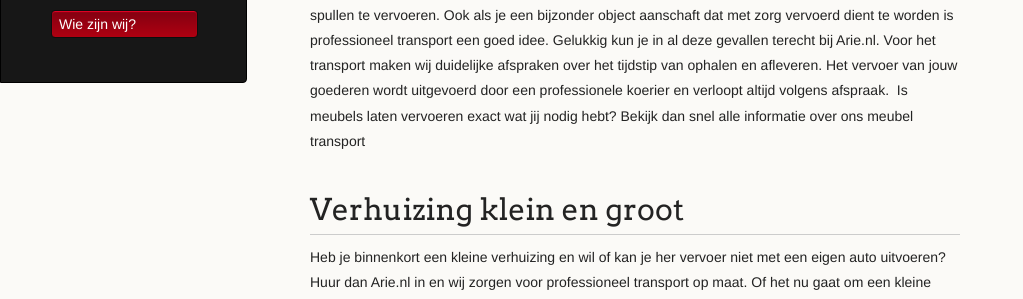
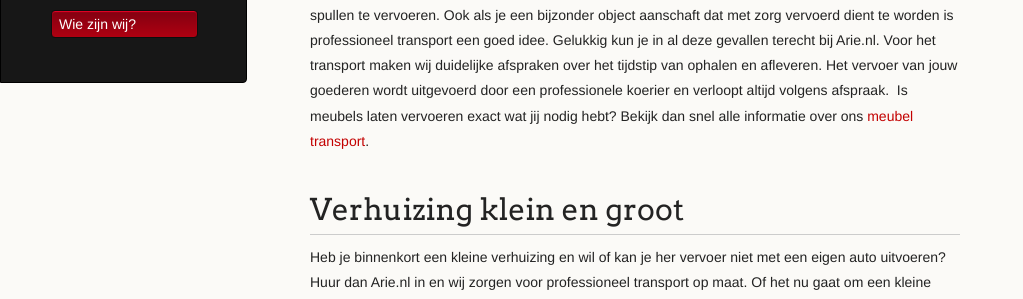
Before and after one commit to amsdfw/arie.nl, a Jekyll site: the page built from index.md, in a window 1280 px wide and 900 px high. Shown: the part 455-754 px from the top of the window, without its empty margins (0-1023 px from the left). Built offline with Jekyll 4.4.1, drawn with Linux system fonts in a browser that asks for light colours; our own code applies the rules of GitHub Pages for plain Markdown files; part of the change alters nothing that is shown; some of the changed text lies outside the part shown.

```diff
--- a/index.md
+++ b/index.md
@@ -14,7 +14,8 @@ Je kunt bij ons terecht voor kleine én grote projecten, op ieder moment van de
 Wil je meubels laten vervoeren, een fiets, koelkast of een ander groot object? Bij ons kun je op een simpele manier gebruik maken van meubel transport of het laten vervoeren van
 andere objecten die lastig te transporteren zijn voor jou. Het is niet altijd eenvoudig om zelf grote, zware of andere lastige spullen te vervoeren. Ook als je een bijzonder object aanschaft dat met zorg vervoerd dient te worden is professioneel transport een goed idee.
 Gelukkig kun je in al deze gevallen terecht bij Arie.nl. Voor het transport maken wij duidelijke afspraken over het tijdstip van ophalen en afleveren. Het vervoer van jouw goederen wordt uitgevoerd door een professionele koerier en verloopt altijd volgens afspraak.
-Is meubels laten vervoeren exact wat jij nodig hebt? Bekijk dan snel alle informatie over ons meubel transport
+Is meubels laten vervoeren exact wat jij nodig hebt? Bekijk dan snel alle informatie over ons
+[meubel transport](./meubel-transport.html).
 
 # Verhuizing klein en groot
 
```
